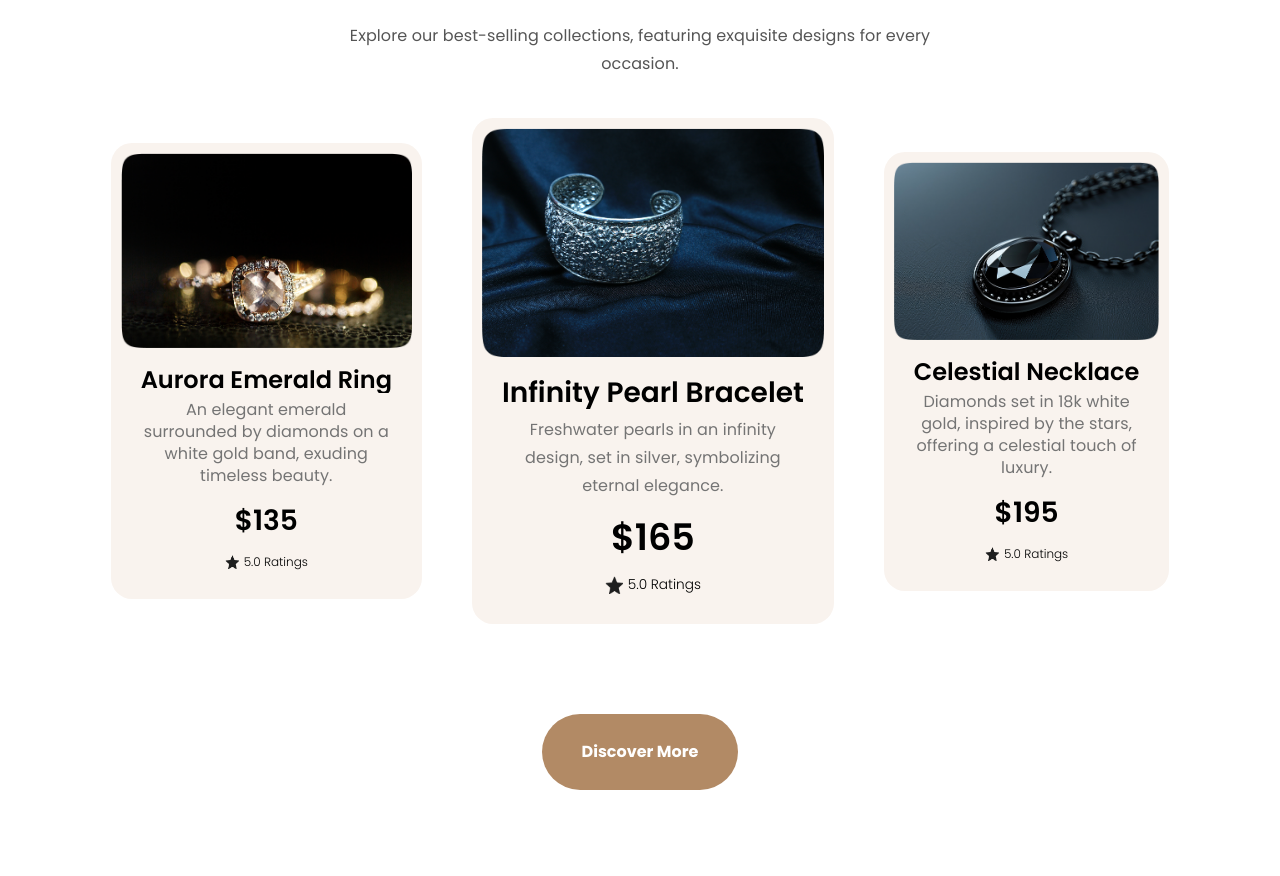
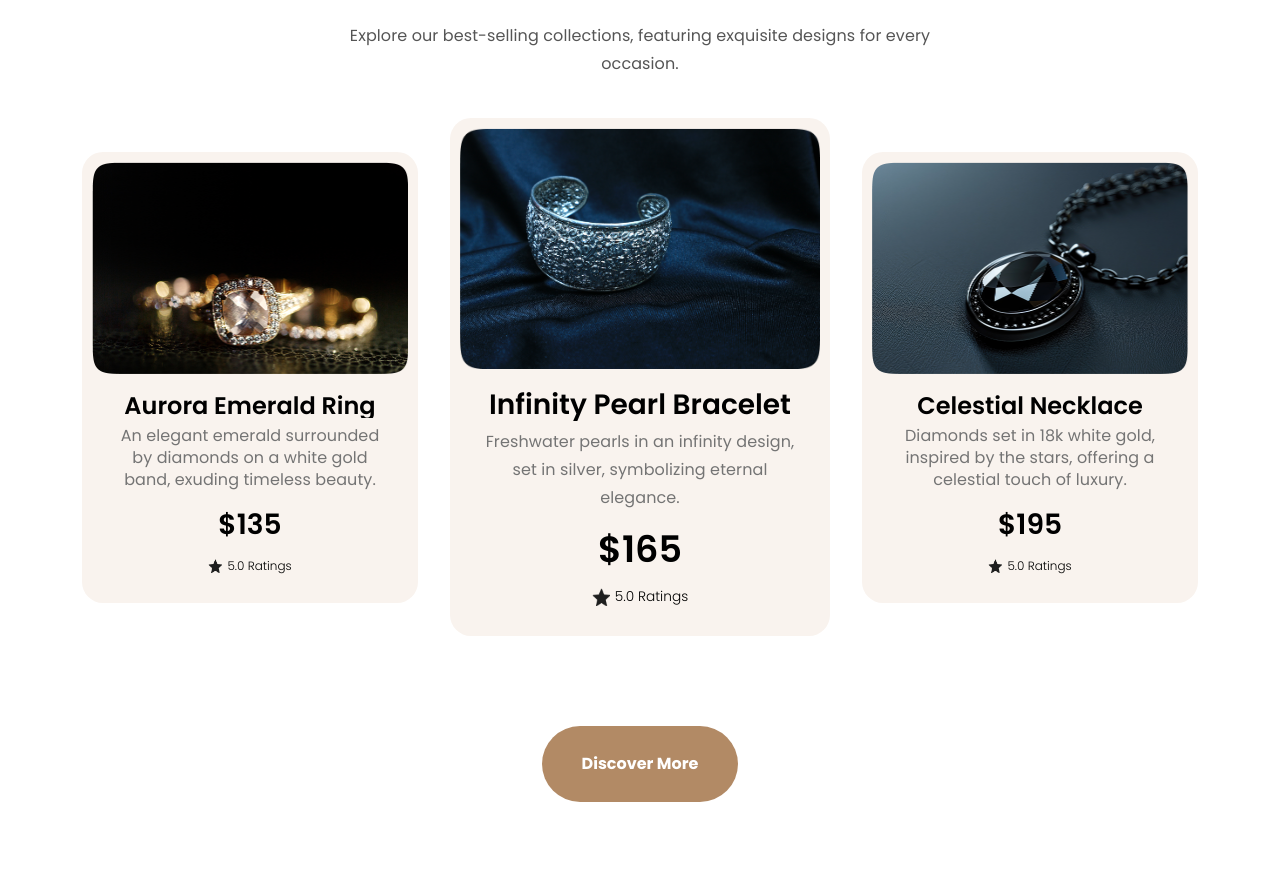
Before and after one commit to ShehzainHassan/Rendera, a React (Vite) app: page / in a window 1280 px wide. Shown: the part 1877-2753 px from the top of the page. Built offline with nearby package versions, Linux system fonts and the light colour scheme; a web font is replaced by a local one.

Commit message:
Updated Product Card

```diff
--- a/src/components/ProductCard/ProductCard.tsx
+++ b/src/components/ProductCard/ProductCard.tsx
@@ -35,6 +35,8 @@ const DescriptionContainer = styled.div<{ $cardType: "medium" | "large" }>`
   justify-content: center;
   gap: 20px;
   text-align: center;
+
+  max-width: ${({ $cardType }) => ($cardType === "medium" ? "280px" : "320px")};
 `;
 
 const RatingContainer = styled.div`
@@ -54,7 +56,12 @@ export default function ProductCard({
 }: ProductCardProps) {
   return (
     <CardContainer>
-      <img src={imageUrl} alt={title} width="100%" height="auto" />
+      {$cardType === "medium" ? (
+        <img src={imageUrl} alt={title} width="316px" height="auto" />
+      ) : (
+        <img src={imageUrl} alt={title} width="360px" height="auto" />
+      )}
+
       <DetailsContainer>
         <HeadingLarge
           $lineHeight={$cardType === "medium" ? "24.44px" : "31.94px"}
--- a/src/components/ProductContainer/ProductContainer.tsx
+++ b/src/components/ProductContainer/ProductContainer.tsx
@@ -6,7 +6,6 @@ const Container = styled("div")`
   display: grid;
   grid-template-columns: repeat(4, 1fr);
   gap: 24px;
-
   @media (max-width: 768px) {
     grid-template-columns: repeat(2, 1fr);
     gap: 16px;
--- a/src/components/Trending/Trending.tsx
+++ b/src/components/Trending/Trending.tsx
@@ -22,7 +22,7 @@ const CardContainer = styled("div")`
   display: flex;
   align-items: center;
   justify-content: center;
-  gap: 50px;
+  gap: 32px;
 
   @media (max-width: 768px) {
     display: none;
```
